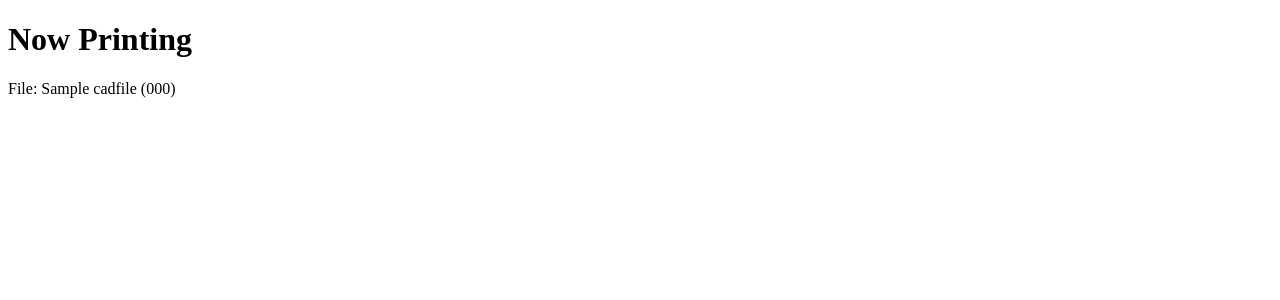
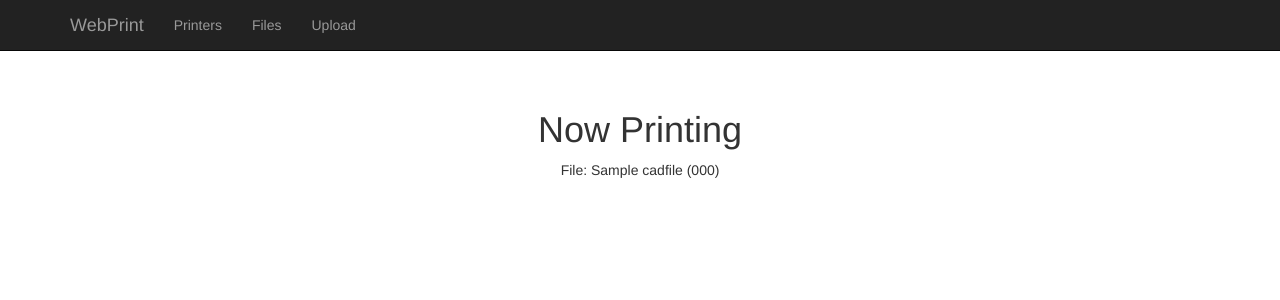
Before and after one commit to C-o-r-E/turboChef, a Django app: page /print/printFile/1/ in a window 1280 px wide. Shown: the top 300 px of the page. Run offline with Django 3.2, Linux system fonts and the light colour scheme; tables that the repository leaves empty hold one stand-in row (values such as "Sample post"); some libraries are stand-ins or nearby versions.

Commit message:
some more strapping

```diff
--- a/webPrint/chefApp/templates/chefApp/file_list.html
+++ b/webPrint/chefApp/templates/chefApp/file_list.html
@@ -56,6 +56,7 @@
         <thead>
           <tr>
             <th>File Name</th>
+	    <th>Status</th>
             <th>File Size</th>
             <th>Actions</th>
           </tr>
@@ -66,6 +67,7 @@
           {% for f in file_list %}
 	  <tr>
             <td><a href="{{ f.cadfile.url }}">{{ f.name }}</a></td>
+	    <td><pre>{{ f.status_msg }}</pre></td>
 	    <td>{{ f.file_size }}</td>
 	    <td><a href="/print/printFile/{{ f.id }}/">PRINT</a></td>
 	  </tr>
--- a/webPrint/chefApp/templates/chefApp/print.html
+++ b/webPrint/chefApp/templates/chefApp/print.html
@@ -1,16 +1,73 @@
 <!DOCTYPE html>
-<html>
+<html lang="en">
   <head>
     <meta charset="utf-8">
+    <meta http-equiv="X-UA-Compatible" content="IE=edge">
+    <meta name="viewport" content="width=device-width, initial-scale=1.0">
+    <meta name="description" content="">
+    <meta name="author" content="">
+
     <title>Printing file</title>
+    <!-- Bootstrap core CSS -->
+    <link href="/static/css/bootstrap.css" rel="stylesheet">
+
+    <!-- Custom styles for this template -->
+    <link href="/static/webPrint.css" rel="stylesheet">
+
+    <!-- Just for debugging purposes. Don't actually copy this line! -->
+    <!--[if lt IE 9]><script src="../../docs-assets/js/ie8-responsive-file-warning.js"></script><![endif]-->
+
+    <!-- HTML5 shim and Respond.js IE8 support of HTML5 elements and media queries -->
+    <!--[if lt IE 9]>
+      <script src="https://oss.maxcdn.com/libs/html5shiv/3.7.0/html5shiv.js"></script>
+      <script src="https://oss.maxcdn.com/libs/respond.js/1.3.0/respond.min.js"></script>
+    <![endif]-->
   </head>
+
   <body>
+
+    <div class="navbar navbar-inverse navbar-fixed-top" role="navigation">
+      <div class="container">
+        <div class="navbar-header">
+          <button type="button" class="navbar-toggle" data-toggle="collapse" data-target=".navbar-collapse">
+            <span class="sr-only">Toggle navigation</span>
+            <span class="icon-bar"></span>
+            <span class="icon-bar"></span>
+            <span class="icon-bar"></span>
+          </button>
+          <a class="navbar-brand" href="#">WebPrint</a>
+        </div>
+        <div class="collapse navbar-collapse">
+          <ul class="nav navbar-nav">
+            <li><a href="/print/">Printers</a></li>
+            <li><a href="/print/files/">Files</a></li>
+            <li><a href="/print/upload/">Upload</a></li>
+          </ul>
+        </div><!--/.nav-collapse -->
+      </div>
+    </div>
+
+    <div class="container">
+
+      <div class="webPrint">
+
 	{% if err %}
 	<h1>Error Printing</h1>
-    Message: {{ file.status_msg }}
+	<pre>{{ file.status_msg }}</pre>
 	{% else %}
 	<h1>Now Printing</h1>
 	File: {{ file.name }} ({{ file.path_to_gcode }})
 	{% endif %}
+
+      </div>
+
+    </div><!-- /.container -->
+
+
+<!-- Bootstrap core JavaScript
+     ================================================== -->
+<!-- Placed at the end of the document so the pages load faster -->
+<script src="https://code.jquery.com/jquery-1.10.2.min.js"></script>
+<script src="/static/js/bootstrap.min.js"></script>
 </body>
 </html>
--- a/webPrint/chefApp/views.py
+++ b/webPrint/chefApp/views.py
@@ -83,8 +83,8 @@ def doPrint(request, file_id):
     else:
         gcs = gcSender()
         printThread = Thread(target=gcs.printGcodeFile, args=(file2print.path_to_gcode,))
-        printThread.start()
-
+        #printThread.start()
+        print "Not starting print thread - disbled in source"
 
     return render(request, 'chefApp/print.html', { 'file' : file2print, 'err' : err })
 
```
Lines whose indentation alone changed are shown as unchanged.
